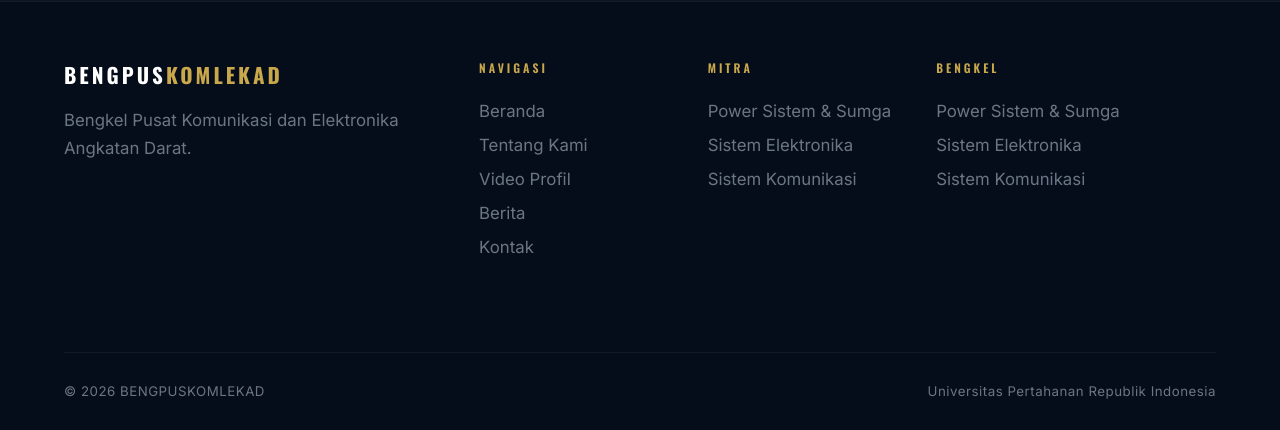
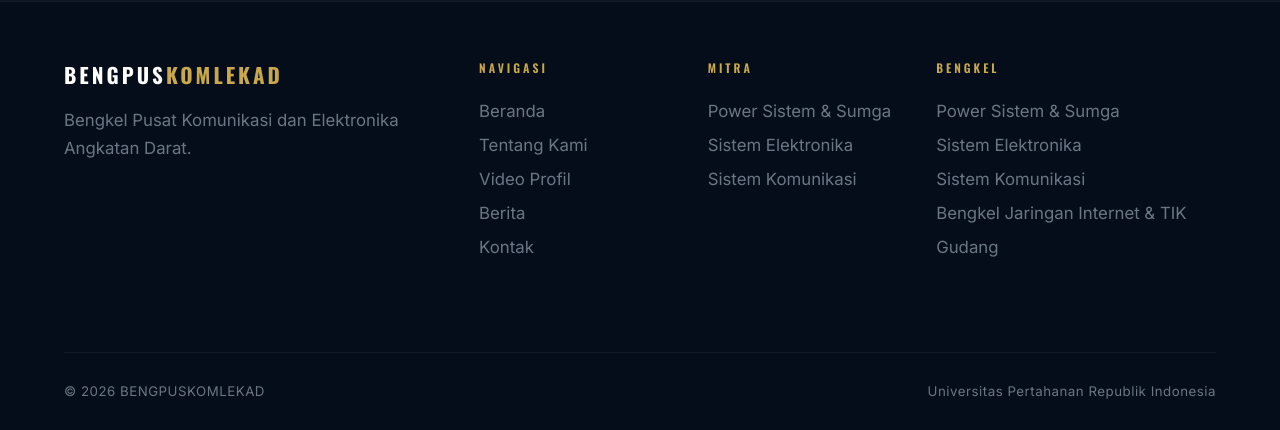
Before and after one commit to steve01-debug/bengpus_puskomlekad, a PHP site: page /index.php in a window 1280 px wide. Shown: the part 4588-5018 px from the top of the page. Run offline with PHP 8.4, Linux system fonts and the light colour scheme.

Commit message:
uppdate bengkel footr

```diff
--- a/components/footer.php
+++ b/components/footer.php
@@ -38,6 +38,8 @@
               <li><a href="#" onclick="openWorkshop('umum'); return false;">Power Sistem & Sumga</a></li>
               <li><a href="#" onclick="openWorkshop('elektronika'); return false;">Sistem Elektronika</a></li>
               <li><a href="#" onclick="openWorkshop('komunikasi'); return false;">Sistem Komunikasi</a></li>
+              <li><a href="#" onclick="openWorkshop('senjata'); return false;">Bengkel Jaringan Internet & TIK</a></li>
+              <li><a href="#" onclick="openWorkshop('kendaraan'); return false;">Gudang</a></li>
             </ul>
           </div>
 
```
